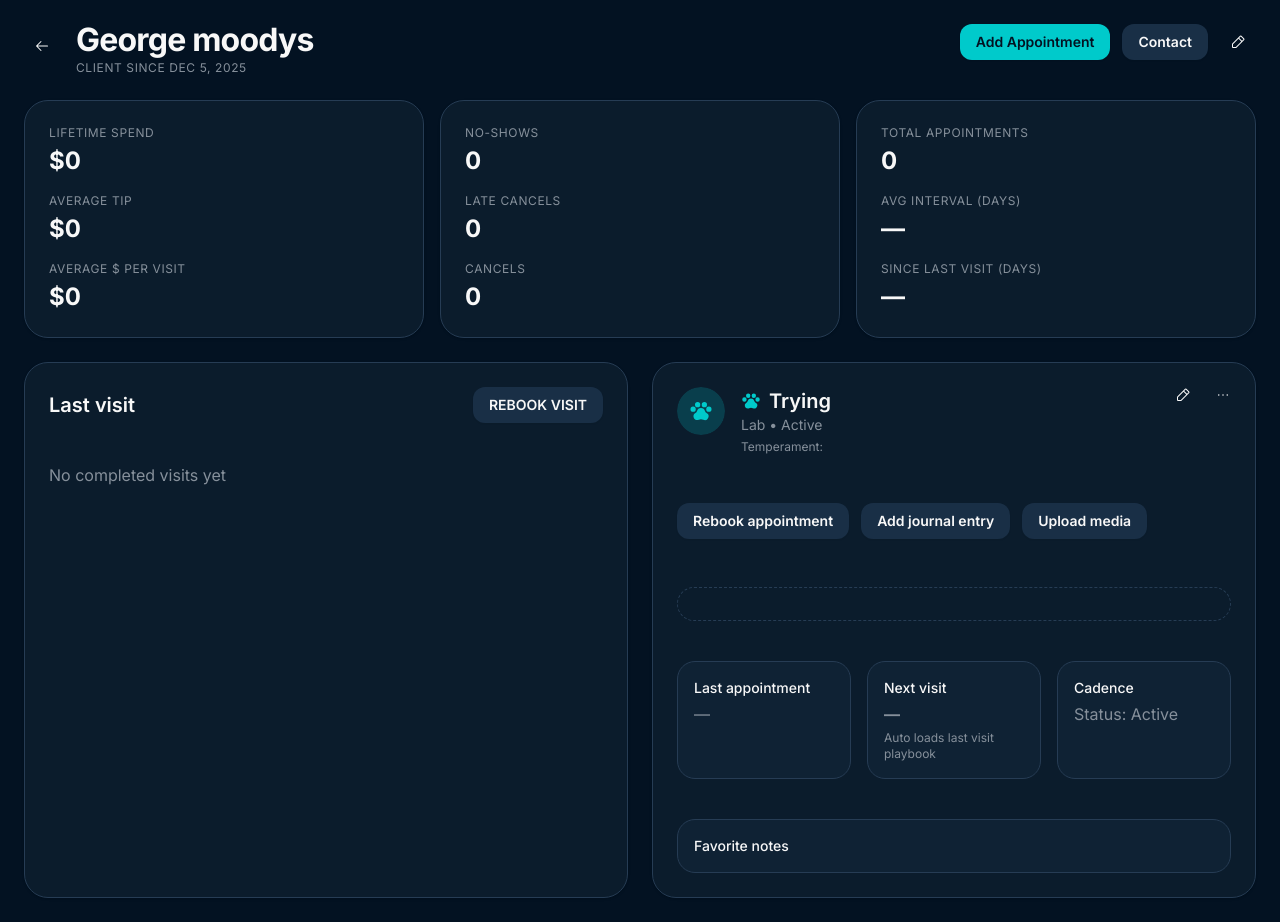
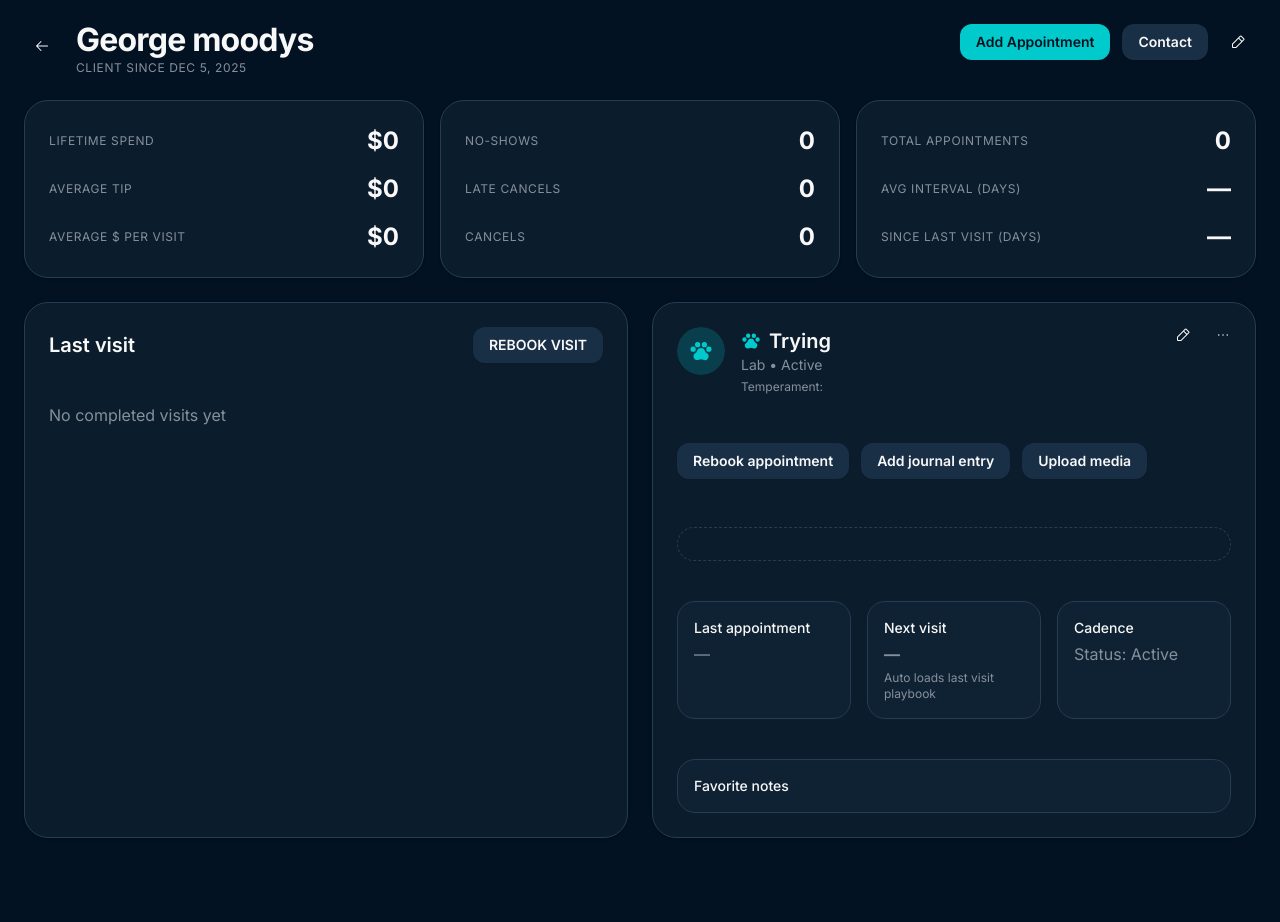
Before and after one commit to JimmysRanch/126, a React (Vite) app: page / in a window 1280 px wide. After the commit the page ends 862 px from the top, so only its background shows below. Built offline with nearby package versions, Linux system fonts and the light colour scheme.

Commit message:
Generated by Spark: Can we try to do something more like have “lifetime Spend” and then directly across from that on the same line have the ammount

```diff
--- a/spark.meta.json
+++ b/spark.meta.json
@@ -1,3 +1,4 @@
 {
-  "templateVersion": 1
+  "templateVersion": 1,
+  "dbType": "kv"
 }
--- a/src/App.tsx
+++ b/src/App.tsx
@@ -48,69 +48,69 @@ function App() {
         <div className="grid grid-cols-1 md:grid-cols-3 gap-4">
           <Card className="p-6 border-border bg-card hover:border-primary/30 transition-all duration-200">
             <div className="space-y-4">
-              <div>
+              <div className="flex items-center justify-between">
                 <p className="text-xs text-muted-foreground uppercase tracking-wider">
                   LIFETIME SPEND
                 </p>
-                <p className="text-2xl font-bold mt-1">$0</p>
+                <p className="text-2xl font-bold">$0</p>
               </div>
-              <div>
+              <div className="flex items-center justify-between">
                 <p className="text-xs text-muted-foreground uppercase tracking-wider">
                   AVERAGE TIP
                 </p>
-                <p className="text-2xl font-bold mt-1">$0</p>
+                <p className="text-2xl font-bold">$0</p>
               </div>
-              <div>
+              <div className="flex items-center justify-between">
                 <p className="text-xs text-muted-foreground uppercase tracking-wider">
                   AVERAGE $ PER VISIT
                 </p>
-                <p className="text-2xl font-bold mt-1">$0</p>
+                <p className="text-2xl font-bold">$0</p>
               </div>
             </div>
           </Card>
 
           <Card className="p-6 border-border bg-card hover:border-primary/30 transition-all duration-200">
             <div className="space-y-4">
-              <div>
+              <div className="flex items-center justify-between">
                 <p className="text-xs text-muted-foreground uppercase tracking-wider">
                   NO-SHOWS
                 </p>
-                <p className="text-2xl font-bold mt-1">0</p>
+                <p className="text-2xl font-bold">0</p>
               </div>
-              <div>
+              <div className="flex items-center justify-between">
                 <p className="text-xs text-muted-foreground uppercase tracking-wider">
                   LATE CANCELS
                 </p>
-                <p className="text-2xl font-bold mt-1">0</p>
+                <p className="text-2xl font-bold">0</p>
               </div>
-              <div>
+              <div className="flex items-center justify-between">
                 <p className="text-xs text-muted-foreground uppercase tracking-wider">
                   CANCELS
                 </p>
-                <p className="text-2xl font-bold mt-1">0</p>
+                <p className="text-2xl font-bold">0</p>
               </div>
             </div>
           </Card>
 
           <Card className="p-6 border-border bg-card hover:border-primary/30 transition-all duration-200">
             <div className="space-y-4">
-              <div>
+              <div className="flex items-center justify-between">
                 <p className="text-xs text-muted-foreground uppercase tracking-wider">
                   TOTAL APPOINTMENTS
                 </p>
-                <p className="text-2xl font-bold mt-1">0</p>
+                <p className="text-2xl font-bold">0</p>
               </div>
-              <div>
+              <div className="flex items-center justify-between">
                 <p className="text-xs text-muted-foreground uppercase tracking-wider">
                   AVG INTERVAL (DAYS)
                 </p>
-                <p className="text-2xl font-bold mt-1">—</p>
+                <p className="text-2xl font-bold">—</p>
               </div>
-              <div>
+              <div className="flex items-center justify-between">
                 <p className="text-xs text-muted-foreground uppercase tracking-wider">
                   SINCE LAST VISIT (DAYS)
                 </p>
-                <p className="text-2xl font-bold mt-1">—</p>
+                <p className="text-2xl font-bold">—</p>
               </div>
             </div>
           </Card>
```
